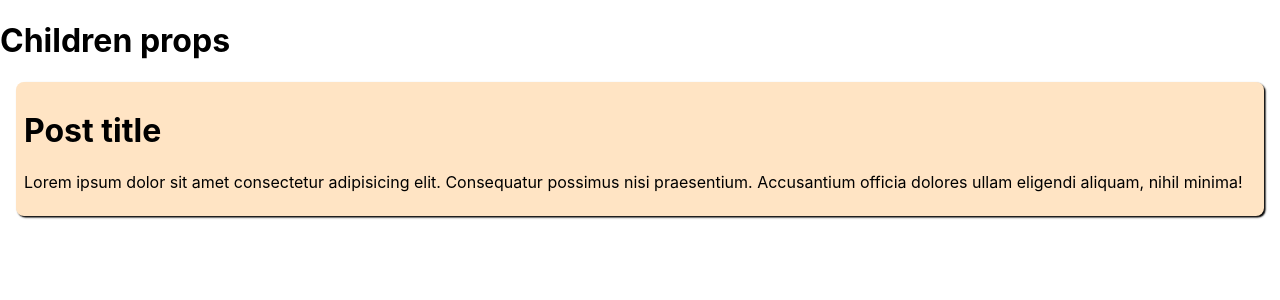
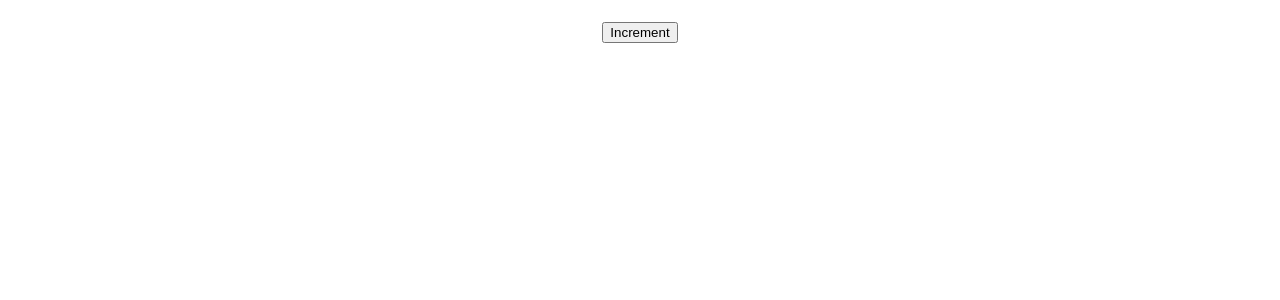
Before and after one commit to arman-miaa/react-ts, a React (Create React App) app: page / in a window 1280 px wide. Shown: the top 300 px of the page. Built offline with nearby package versions, Linux system fonts and the light colour scheme.

Commit message:
working on hooks using typescript

```diff
--- a/src/App.css
+++ b/src/App.css
@@ -1,7 +1,38 @@
-.card{
-  background-color: bisque;
-  border-radius: 0.5rem;
-  padding: 0.5rem;
-  margin: 1rem;
-  box-shadow: 0.1rem 0.1rem 0.1rem black;
+.App {
+  text-align: center;
 }
+
+.App-logo {
+  height: 40vmin;
+  pointer-events: none;
+}
+
+@media (prefers-reduced-motion: no-preference) {
+  .App-logo {
+    animation: App-logo-spin infinite 20s linear;
+  }
+}
+
+.App-header {
+  background-color: #282c34;
+  min-height: 100vh;
+  display: flex;
+  flex-direction: column;
+  align-items: center;
+  justify-content: center;
+  font-size: calc(10px + 2vmin);
+  color: white;
+}
+
+.App-link {
+  color: #61dafb;
+}
+
+@keyframes App-logo-spin {
+  from {
+    transform: rotate(0deg);
+  }
+  to {
+    transform: rotate(360deg);
+  }
+}
--- a/src/App.tsx
+++ b/src/App.tsx
@@ -1,15 +1,24 @@
 
+import { useState } from 'react';
 import './App.css';
-// import Button from './components/Button';
-import Post from './components/Post';
 
+type User = {
+  id: number,
+  name: string,
+}
 
 function App() {
+  const [count, setCount] = useState<null | User>(null);
+
+  const handleCount = () => {
+    setCount({ id: 1, name: "Arman" });
+    console.log(count);
+  }
+
   return (
-    <div className="App">
-      <h1>Children props</h1>
-      {/* <Button>Clink Me</Button> */}
-      <Post/>
+    <div className='App'>
+      <h1>{ count?.name}</h1>
+      <button onClick={handleCount}>Increment</button>
     </div>
   );
 }
```
Also changed, not shown: src/components/ButtonStyle.tsx (added, +17 -0 lines).
